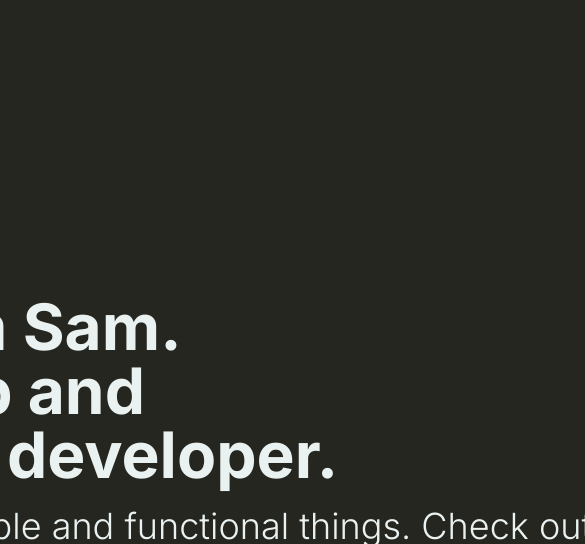
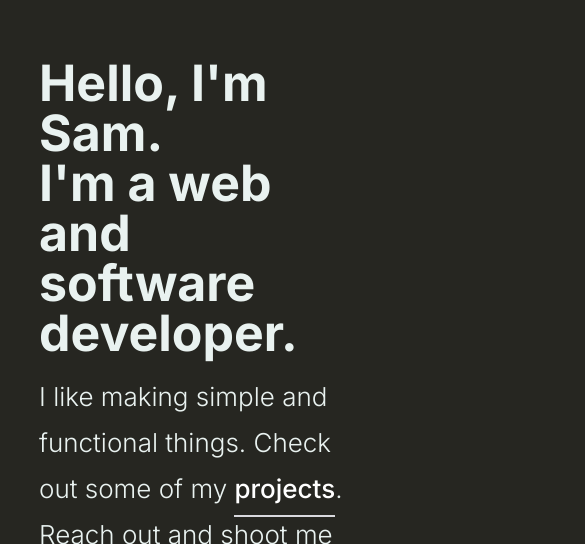
Before and after one commit to smltr/mysite, a plain HTML site: page index.html in a window 390 px wide. Shown: the top 544 px of the page, 585 px wide, since content can reach past the window. Drawn offline with Linux system fonts and the light colour scheme.

Commit message:
added mobile responsiveness

```diff
--- a/index.css
+++ b/index.css
@@ -54,12 +54,6 @@ h2 {
     100% { opacity: 0; }
 }
 
-#topMarginDiv {
-    grid-column: 2 / 3;
-    grid-row: 1 / 2;
-    height: 35vh;
-}
-
 .textbox {
     grid-column: 2 / 3;
     grid-row: 2 / 3;
@@ -108,3 +102,20 @@ p a::after {
 p a {
     color: #474738;
 }
+
+@media only screen and (max-width: 70rem) {
+    .container {
+        grid-template-columns: 10vw 80vw 10vw;
+
+    }
+
+    h1 {
+        width: 100%;
+        font-size: 50;
+    }
+    h2 {
+        width: 100%;
+        font-size: 26;
+    }
+
+}
--- a/index.html
+++ b/index.html
@@ -12,7 +12,6 @@
 
     <body>
         <div id="home" class="container">
-            <div id="topMarginDiv"></div>
             <div class="textbox">
                 <h1>
                     Hello, I'm Sam.<br>
```
